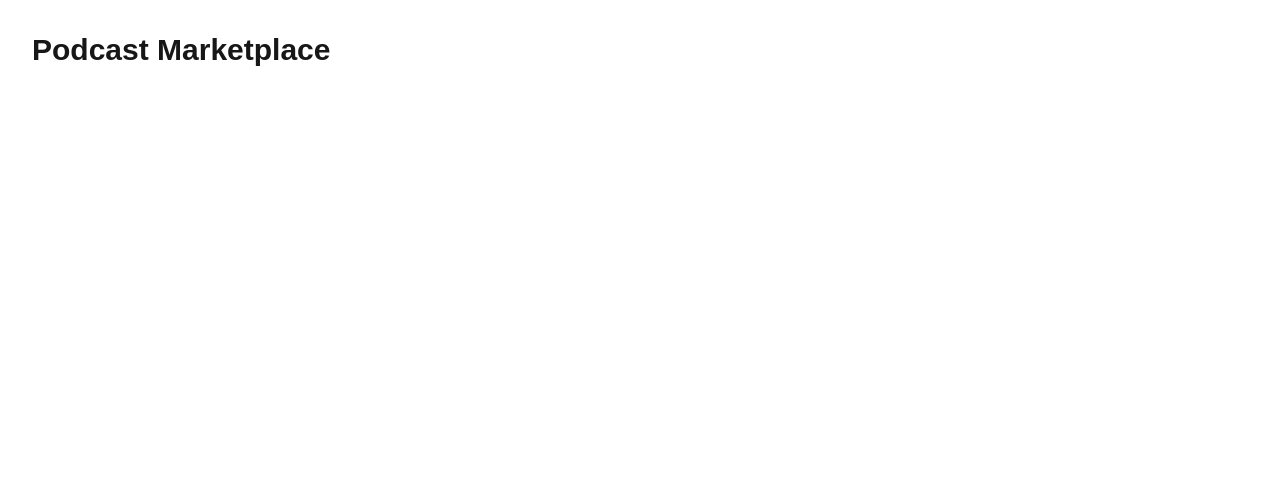
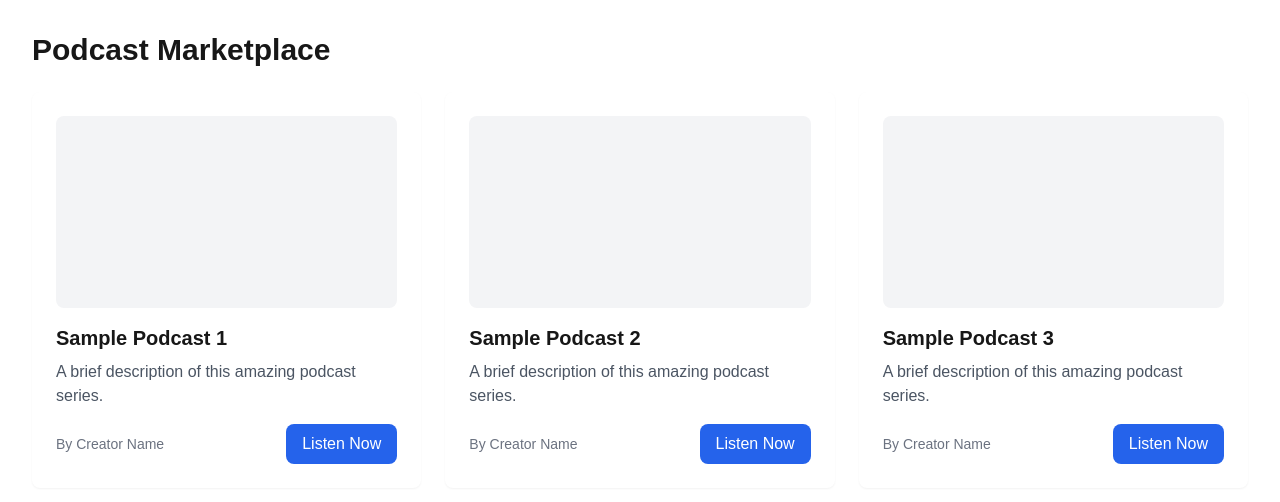
Before and after one commit to yeslyzeng/finetune, a Next.js app: page /marketplace in a window 1280 px wide. Shown: the top 502 px of the page. Built offline with nearby package versions, Linux system fonts and the light colour scheme.

Commit message:
fix: remove unused Image import

```diff
--- a/app/marketplace/page.tsx
+++ b/app/marketplace/page.tsx
@@ -2,9 +2,23 @@ export default function MarketplacePage() {
     return (
       <div className="min-h-screen p-8">
         <h1 className="text-3xl font-bold mb-6">Podcast Marketplace</h1>
-        {/* 这里添加市场页面的具体内容 */}
         <div className="grid grid-cols-1 md:grid-cols-2 lg:grid-cols-3 gap-6">
-          {/* 这里可以放置播客列表 */}
+          {/* 临时的播客卡片示例 */}
+          {[1, 2, 3].map((i) => (
+            <div key={i} className="bg-white dark:bg-gray-800 rounded-lg p-6 shadow-sm">
+              <div className="aspect-video bg-gray-100 dark:bg-gray-700 rounded-lg mb-4" />
+              <h2 className="text-xl font-semibold mb-2">Sample Podcast {i}</h2>
+              <p className="text-gray-600 dark:text-gray-300 mb-4">
+                A brief description of this amazing podcast series.
+              </p>
+              <div className="flex items-center justify-between">
+                <span className="text-sm text-gray-500">By Creator Name</span>
+                <button className="px-4 py-2 bg-blue-600 text-white rounded-lg hover:bg-blue-700">
+                  Listen Now
+                </button>
+              </div>
+            </div>
+          ))}
         </div>
       </div>
     );
```
